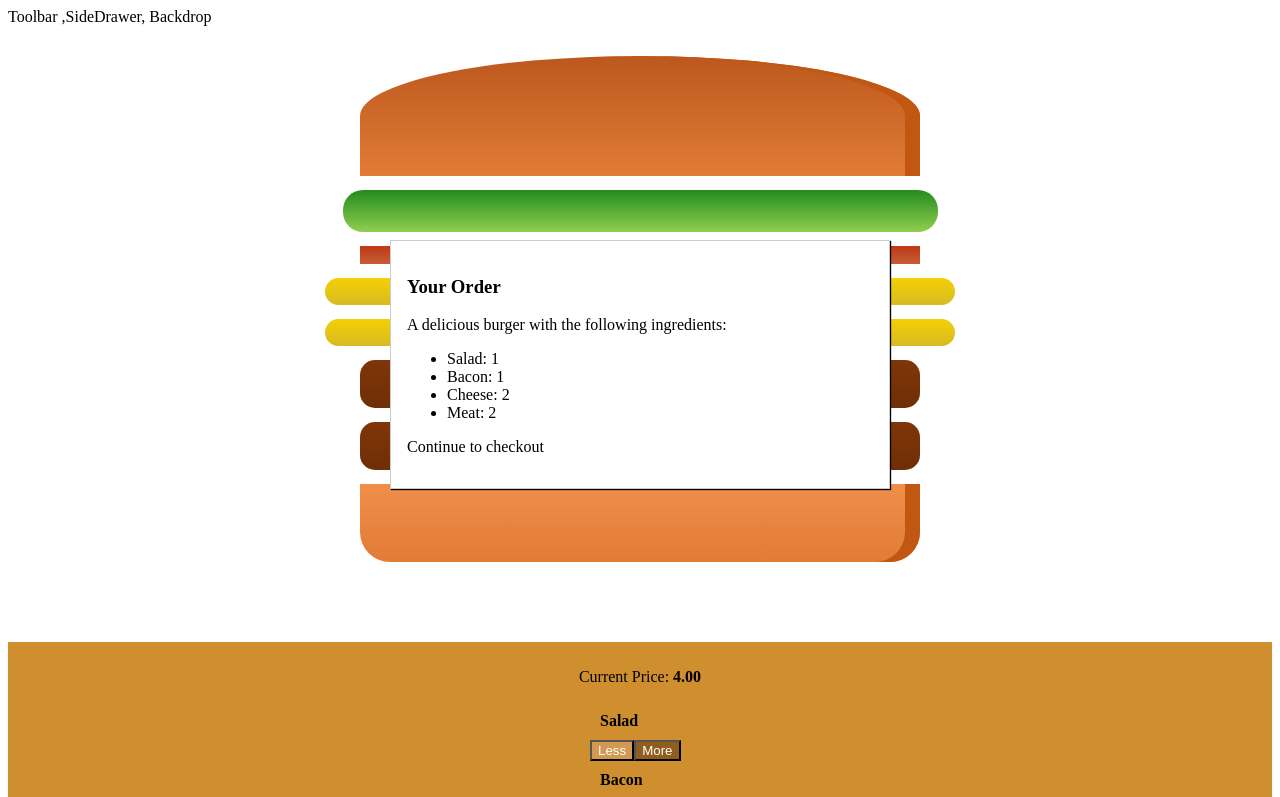
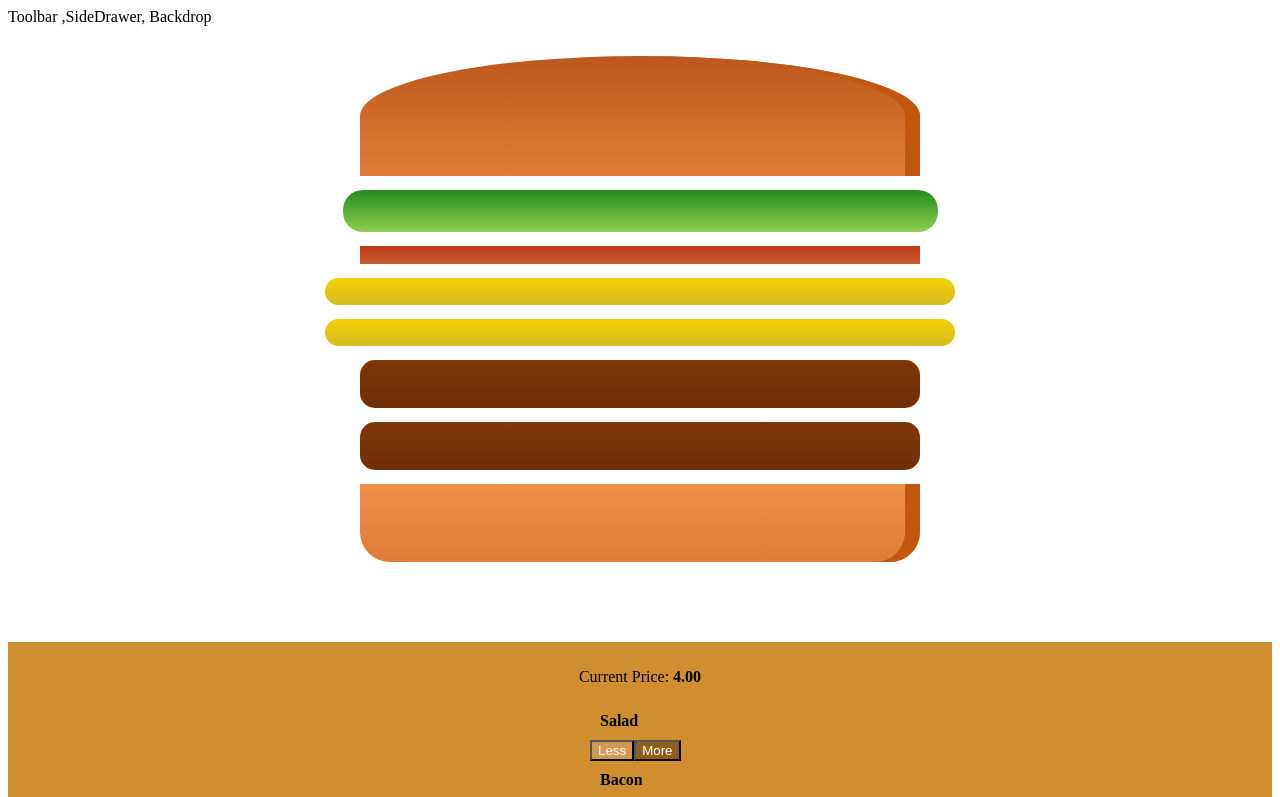
Before and after one commit to Charpell/burger, a React app: page / in a window 1280 px wide. Shown: the top 797 px of the page. Built offline with nearby package versions, Linux system fonts and the light colour scheme.

Commit message:
Showing the Modal

```diff
--- a/src/components/Burger/BuildControls/BuildControls.js
+++ b/src/components/Burger/BuildControls/BuildControls.js
@@ -23,7 +23,7 @@
         />
     ))}
 
-    <button className={classes.OrderButton} disabled={!props.purchaseable}>ORDER NOW</button>
+    <button className={classes.OrderButton} disabled={!props.purchaseable} onClick={props.ordered}>ORDER NOW</button>
   </div>
 
 );
--- a/src/components/UI/Modal/Modal.js
+++ b/src/components/UI/Modal/Modal.js
@@ -3,7 +3,12 @@
 import classes from './Modal.css'
 
 const modal = (props) => (
-  <div className={classes.Modal}>
+  <div
+    className={classes.Modal}
+    style={{
+       transform: props.show ? 'translateY(0)' : 'translateY(-100vh)',
+       opacity: props.show ? '1' : '0'
+    }}>
     {props.children}
   </div>
 );
--- a/src/containers/BurgerBuilder/BurgerBuilder.js
+++ b/src/containers/BurgerBuilder/BurgerBuilder.js
@@ -22,7 +22,8 @@
       meat: 2
     },
     totalPrice: 4,
-    purchaseable: false
+    purchaseable: false,
+    purchasing: false
   }
 
   updatePurchaseState (ingredients) {
@@ -70,6 +71,10 @@
     this.updatePurchaseState(updatedIngredients)
   }
 
+  purchaseHandler = () => {
+    this.setState({ purchasing: true })
+  }
+
   render() {
     const disabledInfo = {
       ...this.state.ingredients
@@ -81,7 +86,7 @@
 
     return (
       <Aux>
-        <Modal>
+        <Modal show={this.state.purchasing}>
           <OrderSummary ingredients={this.state.ingredients} />
         </Modal>
         <Burger ingredients={this.state.ingredients} />
@@ -90,6 +95,7 @@
           ingredientRemoved={this.removeIngredientHandler}
           disabledInfo={disabledInfo}
           purchaseable={this.state.purchaseable}
+          ordered={this.purchaseHandler}
           price={this.state.totalPrice}
         />
       </Aux>
```
